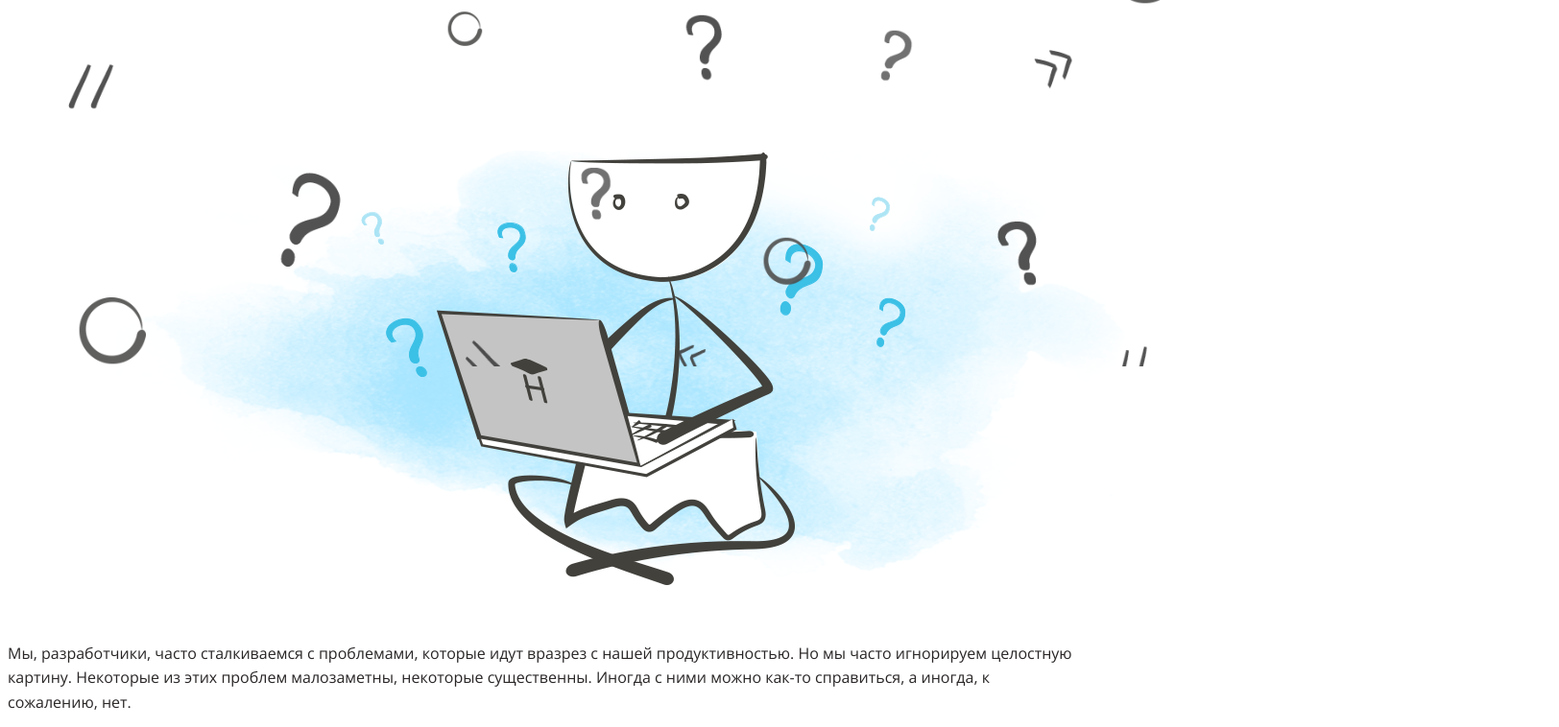
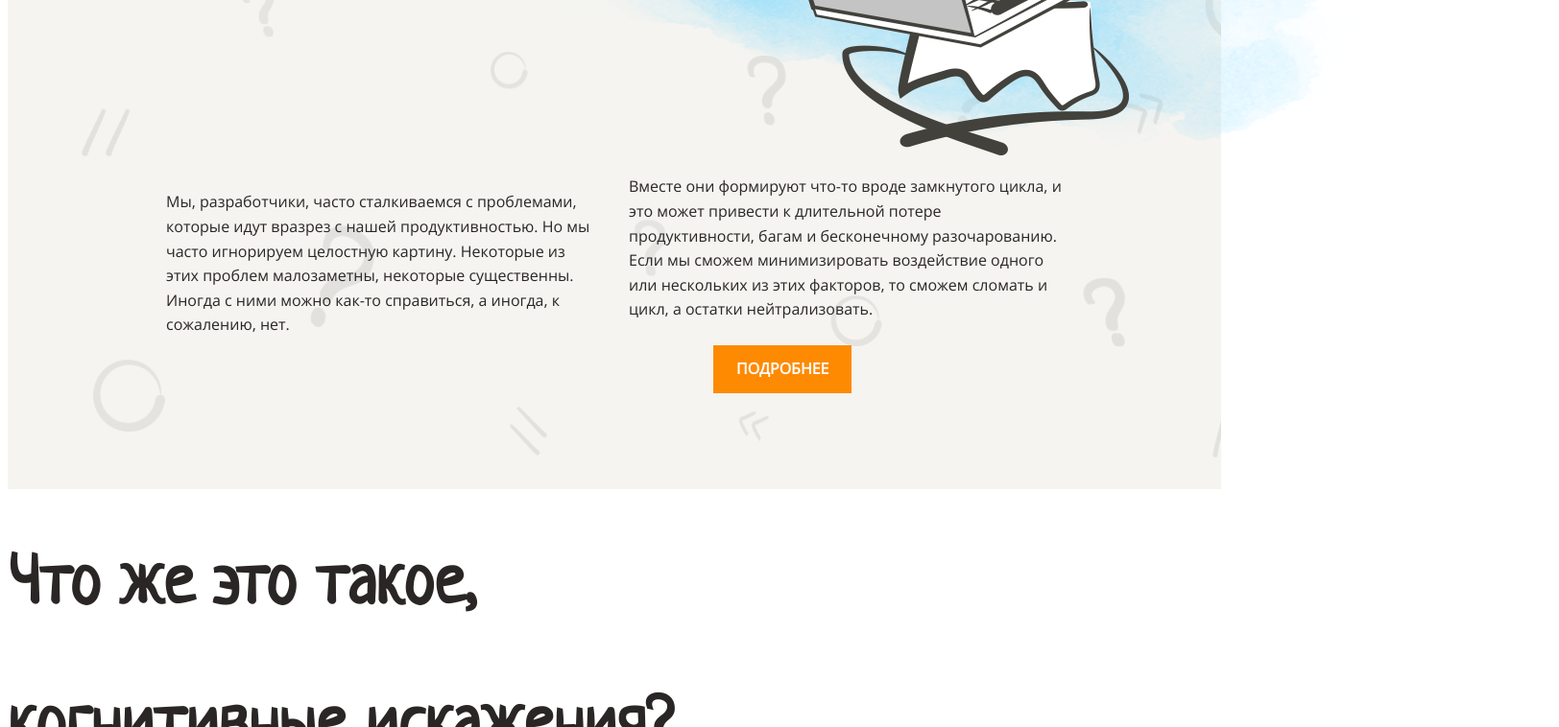
Before and after one commit to MrsDante/layout-designer-project-lvl1, a website: page src/index.html in a window 1280 px wide. Shown: the part 418-1176 px from the top of the page at 96% size, 1624 px wide, since content can reach past the window. Drawn offline with Linux system fonts and the light colour scheme.

Commit message:
add src/styles/style.css

```diff
--- a/src/styles/style.css
+++ b/src/styles/style.css
@@ -56,7 +56,7 @@ body {
   font-size: 16px;
   line-height: 1.6em;
   color: #2A2626;
-  width: 1110px;
+
 }
 
 h1, h2, h3, h4, h5, h6 {
@@ -77,35 +77,62 @@ h3 {
 }
 
 header::before {
-  content: ' ';
-  display: block;
+  content: "";
+  background-image: url("../images/background.png");
+  /*display: block;*/
   position: absolute;
-  left: 0;
-  top: 0;
+  /*left: 0;
+  top: 0;*/
   width: 100%;
   height: 100%;
-  z-index: 1;
-  opacity: 90%;
-  background-image: url("../images/background.png");
+  /*z-index: 1;*/
+  opacity: 0.1;
   background-repeat: no-repeat;
-  background-position: 50% 0;
+  /*background-position: 50% 0;*/
   background-size: cover;
 
 }
 
 header {
   display: flex;
-  justify-content: center;
-  align-items: center;
+  background-color:  #f5f4f0;
+  /*margin: 0 auto;*/
   flex-wrap: wrap;
+  position: relative;
+}
+
+.main-header > h1 {
+  margin-left: 165px;
   margin-top: 100px;
-  margin-bottom: 100px;
-
-
 }
 
 .main-header > img {
+  position: absolute;
   height: 525;
   margin-top: 55px;
   margin-right: -270px;
+  margin-left: 461px;
 }
+
+.header-description {
+  column-count: 2;
+  column-gap: 30px;
+  margin-left: 165px;
+  margin-right: 165px;
+  padding-top: 185px;
+}
+
+.more {
+  border: 1px #fe8a02;
+  background-color: #fe8a02;
+  color:#fff;
+  text-decoration: none;
+  font-weight: 700;
+  text-transform: uppercase;
+  padding-left: 24px;
+  padding-right: 24px;
+  padding-top: 12px;
+  padding-bottom: 12px;
+  margin-left: 735px;
+  margin-bottom: 100px;
+}
```
